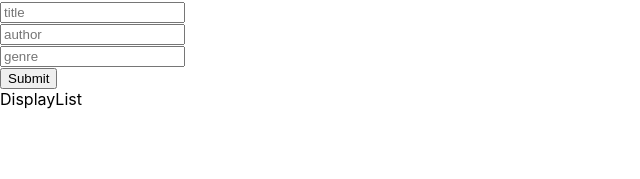
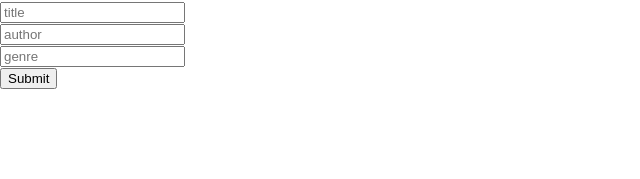
Before and after one commit to allisonbohannon/Flatiron_phase_3_project_frontend, a React (Create React App) app: page / in a window 1280 px wide. Shown: the part 119-298 px from the top of the page, without its empty margins (0-640 px from the left). Built offline with nearby package versions, Linux system fonts and the light colour scheme.

Commit message:
Bug fix to destructure bookList when passed

```diff
--- a/src/components/App.js
+++ b/src/components/App.js
@@ -6,29 +6,30 @@ import ByGenre from "./ByGenre"
 import CompletedReads from "./CompletedReads"
 import Home from "./Home"
 
+const sampleData = [
+    {title: "book1", author: "author1", genre: "genre1"},
+    {title: "book2", author: "author2", genre: "genre2"},
+    {title: "book3", author: "author3", genre: "genre3"}]
+
 function App() {
 
-    const [bookList, setBookList] = useState([
-        {title: "book1", author: "author1", genre: "genre1"},
-        {title: "book2", author: "author2", genre: "genre2"},
-        {title: "book3", author: "author3", genre: "genre3"}
-    ])
+    const [ bookList, setBookList ] = useState(sampleData)
 
     return (
         <div>
             <NavigationBar/>
             <Routes>
                 <Route path="/search_by_author" element={<ByAuthor
-                    bookList = {bookList}
+                    bookList={bookList}
                 />} />
                 <Route path="/search_by_genre" element={<ByGenre
-                    bookList = {bookList}
+                    bookList={bookList}
                 />} />
                 <Route path="/completed_reads" element={<CompletedReads
-                    bookList = {bookList}
+                    bookList={bookList}
                 />} />
                 <Route path="/" element={<Home
-                    bookList = {bookList}
+                    bookList={bookList}
                 />} />
             </Routes>
         </div>
--- a/src/components/BookCard.js
+++ b/src/components/BookCard.js
@@ -1,8 +1,12 @@
 import React from 'react'
 
-const BookCard = () => {
+const BookCard = (book) => {
   return (
-    <div>BookCard</div>
+    <div>
+        book.title
+        book.author
+        book.genre
+    </div>
   )
 }
 
--- a/src/components/DisplayList.js
+++ b/src/components/DisplayList.js
@@ -1,9 +1,14 @@
 import React from 'react'
+import BookCard from './BookCard';
 
-const DisplayList = (bookList) => {
+const DisplayList = ({bookList}) => {
+
+  //const displayBooks = bookList.map(book => { return <BookCard key={book.id} book = {book}/>
+
+  //});
 
   return (
-    <div>DisplayList</div>
+    <div>{/* {displayBooks} */}</div>
   )
 }
 
--- a/src/components/Home.js
+++ b/src/components/Home.js
@@ -2,7 +2,9 @@ import React from 'react'
 import AddNewForm from './AddNewForm'
 import DisplayList from './DisplayList'
 
-const Home = (bookList) => {
+const Home = ( {bookList} ) => {
+
+
   return (
     <div>Home
       <AddNewForm />
```
